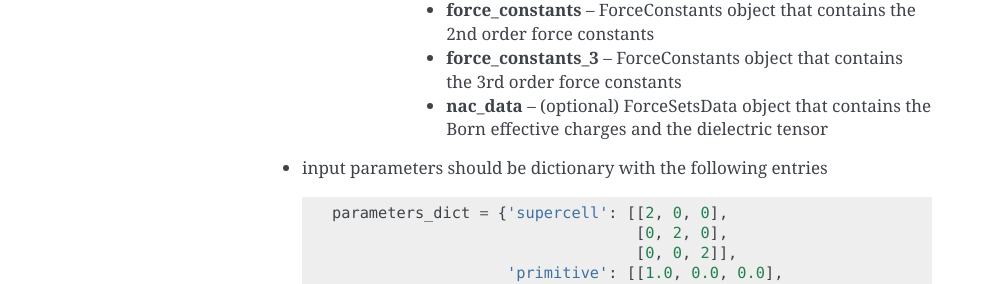
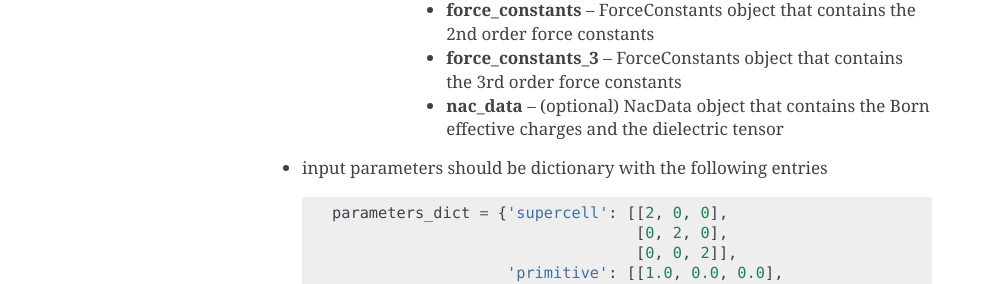
Before and after one commit to aiida-phonopy/aiida-phonopy, a Sphinx documentation site: the page built from docs/codes/phono3py.rst, in a window 1280 px wide. Shown: the part 363-647 px from the top of the page, without its empty margins (148-1141 px from the left). Built offline with Sphinx 7.4.7, drawn with Linux system fonts in a browser that asks for light colours.

Commit message:
update manual

```diff
--- a/docs/codes/phono3py.rst
+++ b/docs/codes/phono3py.rst
@@ -10,7 +10,7 @@ This plugin is designed to calculate the thermal conductivity using phono3py.
    :param data_sets: ForceSetsData object that contains the forces, directions and detail of all the supercells with displacements (equivalent to FORCE_SETS file in phonopy)
    :param force_constants: ForceConstants object that contains the 2nd order force constants
    :param force_constants_3: ForceConstants object that contains the 3rd order force constants
-   :param nac_data: (optional) ForceSetsData object that contains the Born effective charges and the dielectric tensor
+   :param nac_data: (optional) NacData object that contains the Born effective charges and the dielectric tensor
 
 - input parameters should be dictionary with the following entries ::
 
--- a/docs/codes/phonopy.rst
+++ b/docs/codes/phonopy.rst
@@ -10,7 +10,7 @@ This plugin is designed to calculate the harmonic force constants, thermal prope
    :param parameters: ParametersData data object that contains the phonopy input parameters
    :param data_sets: ForceSetsData object that contains the forces, directions and detail of all the supercells with displacements (equivalent to FORCE_SETS file in phonopy)
    :param force_constants: AiiDA ForceConstants object that contains the force constants
-   :param nac_data: (optional) ForceSetsData object that contains the Born effective charges and the dielectric tensor
+   :param nac_data: (optional) NacData object that contains the Born effective charges and the dielectric tensor
 
 - input parameters should be dictionary with the following entries ::
 
```
